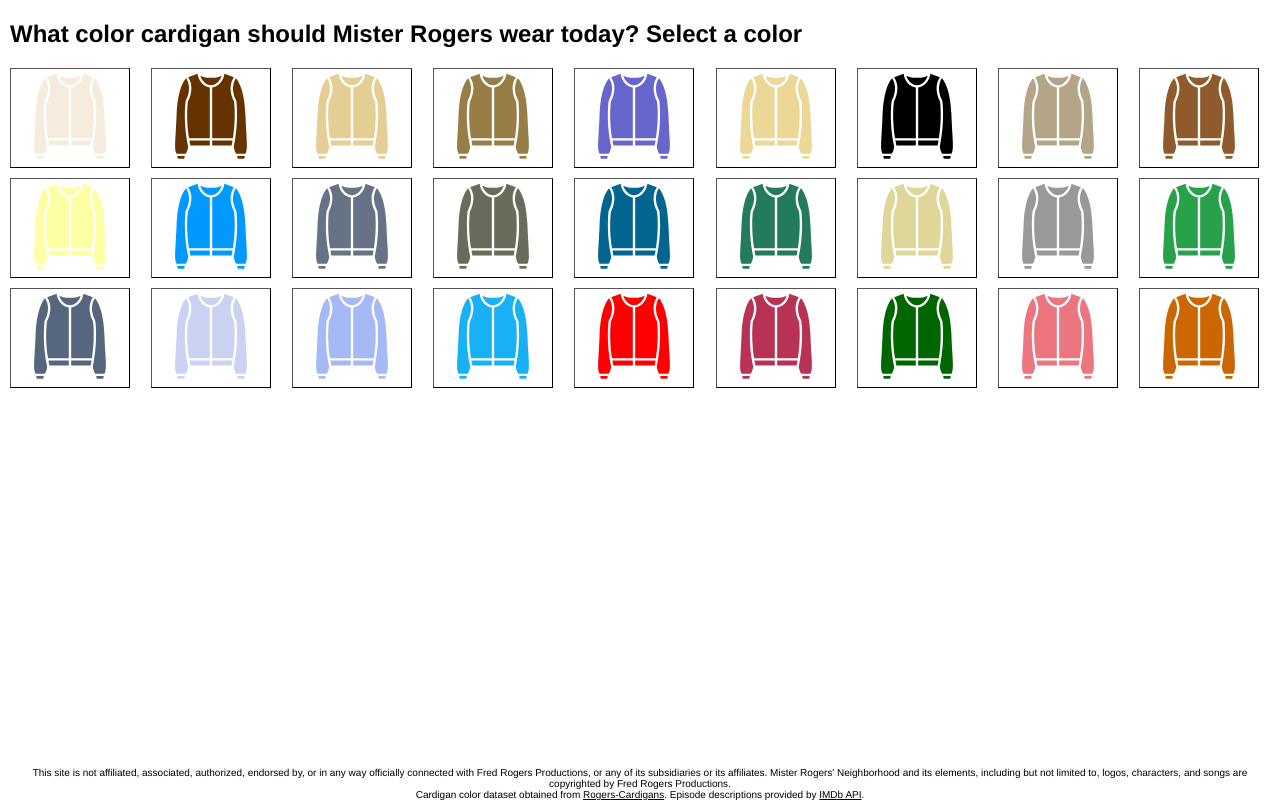
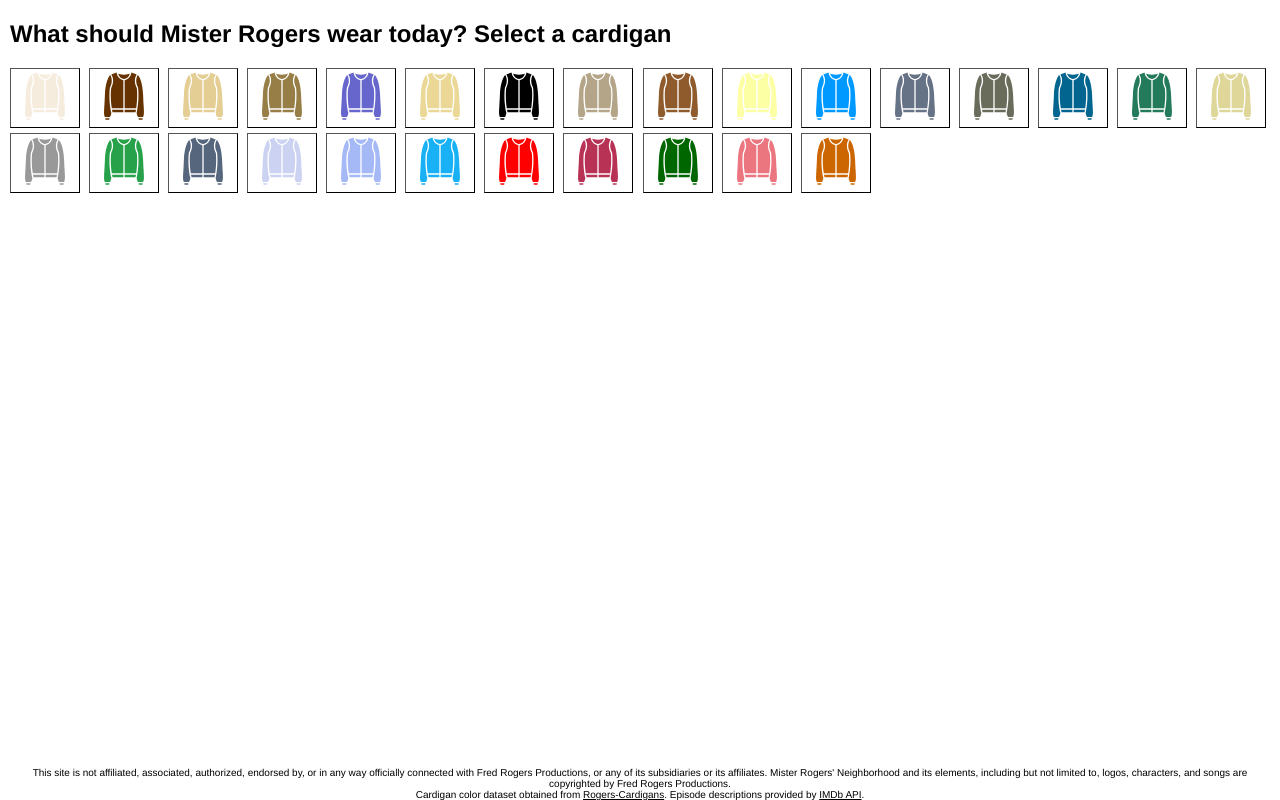
Before and after one commit to BennyMcBenBen/mister-cardigan, a React (Create React App) app: page / in a window 1280 px wide. Built offline with nearby package versions, Linux system fonts and the light colour scheme.

Commit message:
Tweak button size and prompt

```diff
--- a/src/components/App.tsx
+++ b/src/components/App.tsx
@@ -35,9 +35,7 @@
 
   return (
     <div className="app">
-      <h2>
-        What color cardigan should Mister Rogers wear today? Select a color
-      </h2>
+      <h2>What should Mister Rogers wear today? Select a cardigan</h2>
 
       <ColorPicker
         colors={Object.keys(episodesByColor) as Array<Color>}
--- a/src/components/ColorPicker.css
+++ b/src/components/ColorPicker.css
@@ -1,12 +1,12 @@
 .color-picker {
   display: grid;
-  grid-gap: 10px;
-  grid-template-columns: repeat(auto-fit, minmax(120px, 1fr));
+  grid-gap: 5px;
+  grid-template-columns: repeat(auto-fit, minmax(70px, 1fr));
 }
 
 .color-picker button {
-  height: 100px;
-  width: 120px;
+  height: 60px;
+  width: 70px;
   border-width: 1px;
   cursor: pointer;
   background-color: white;
--- a/src/components/ColorPicker.tsx
+++ b/src/components/ColorPicker.tsx
@@ -15,7 +15,7 @@
         onClick={() => onColorSelect(color)}
         aria-label={colorLabels[color]}
       >
-        <CardiganIcon height="90px" width="90px" color={color} />
+        <CardiganIcon height="50px" width="50px" color={color} />
       </button>
     );
   });
```
